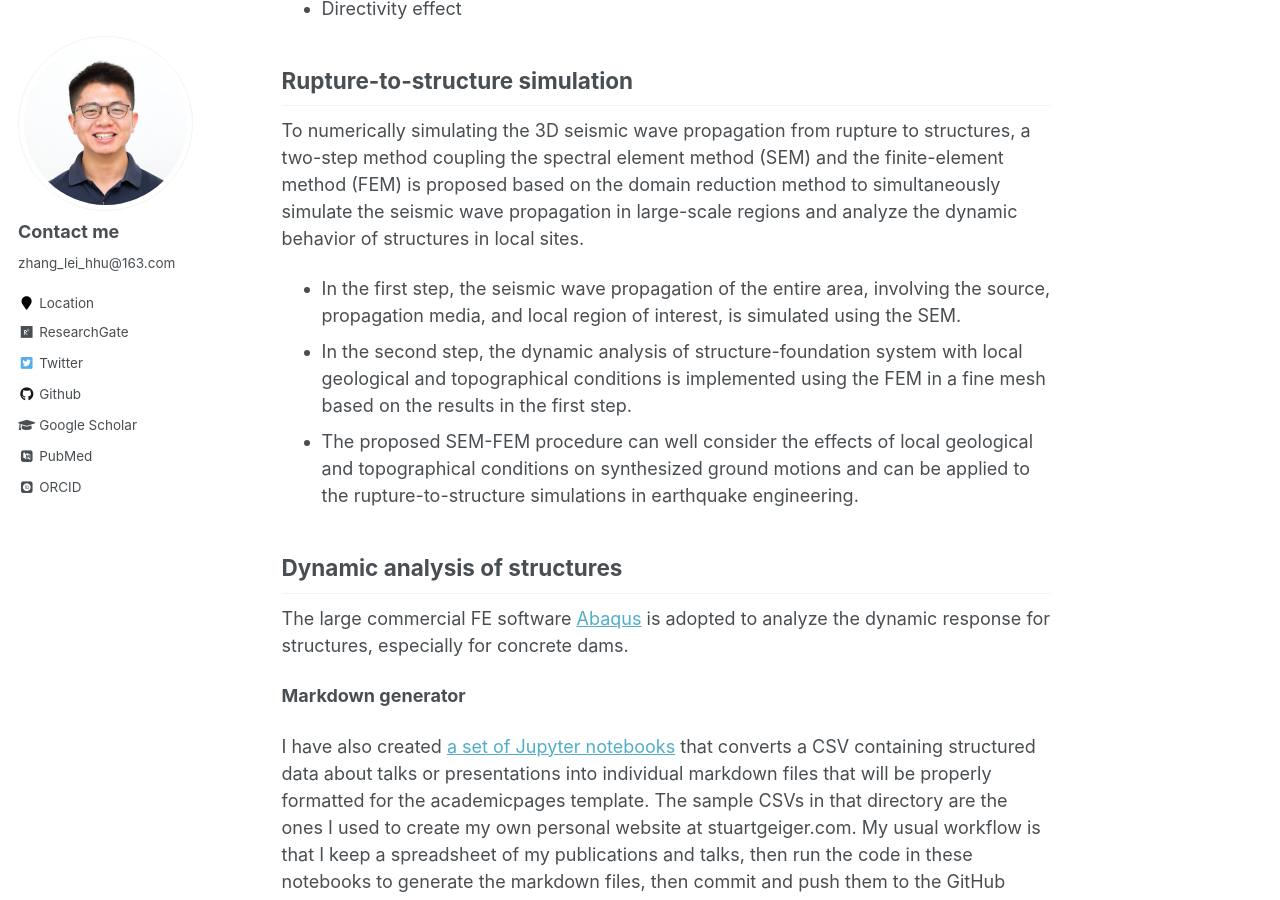
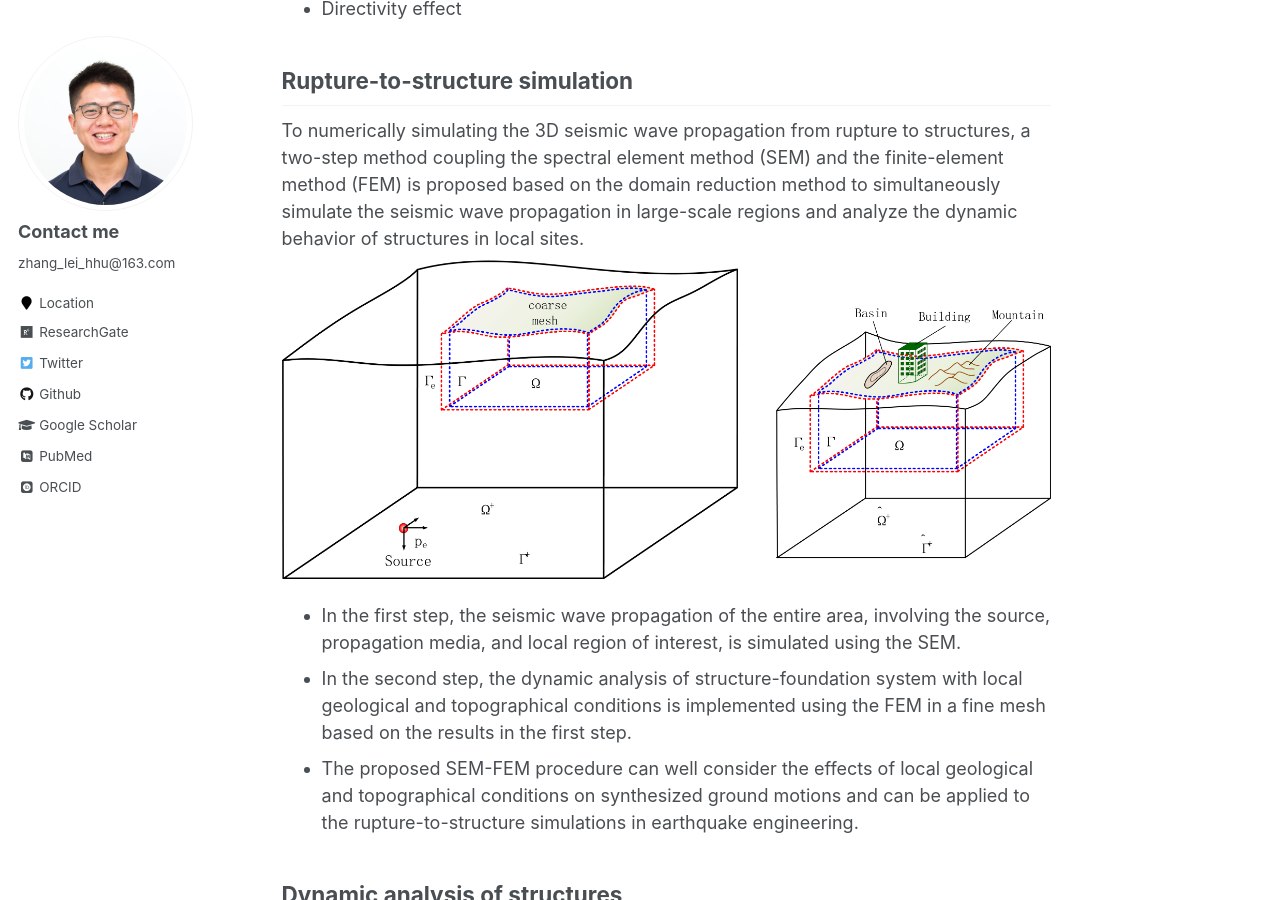
Before and after one commit to zhanglei911/zhanglei911.github.io, a Jekyll site: the page built from _pages/about.md, in a window 1280 px wide and 900 px high, scrolled down 749 px. Built offline with Jekyll 4.4.1, drawn with Linux system fonts in a browser that asks for light colours; some web fonts are replaced.

Commit message:
Update about.md

```diff
--- a/_pages/about.md
+++ b/_pages/about.md
@@ -24,6 +24,7 @@ I simulate the 3D seismic wave propagation using [SPECFEM3D_Catesian](https://gi
 Rupture-to-structure simulation
 ------
 To numerically simulating the 3D seismic wave propagation from rupture to structures, a two-step method coupling the spectral element method (SEM) and the finite-element method (FEM) is proposed based on the domain reduction method to simultaneously simulate the seismic wave propagation in large-scale regions and analyze the dynamic behavior of structures in local sites.
+![Schematic of the proposed SEM-FEM procedure](/images/DRM-Figure1.png)
 * In the first step, the seismic wave propagation of the entire area, involving the source, propagation media, and local region of interest, is simulated using the SEM.
 * In the second step, the dynamic analysis of structure-foundation system with local geological and topographical conditions is implemented using the FEM in a fine mesh based on the results in the first step.
 * The proposed SEM-FEM procedure can well consider the effects of local geological and topographical conditions on synthesized ground motions and can be applied to the rupture-to-structure simulations in earthquake engineering.
```
